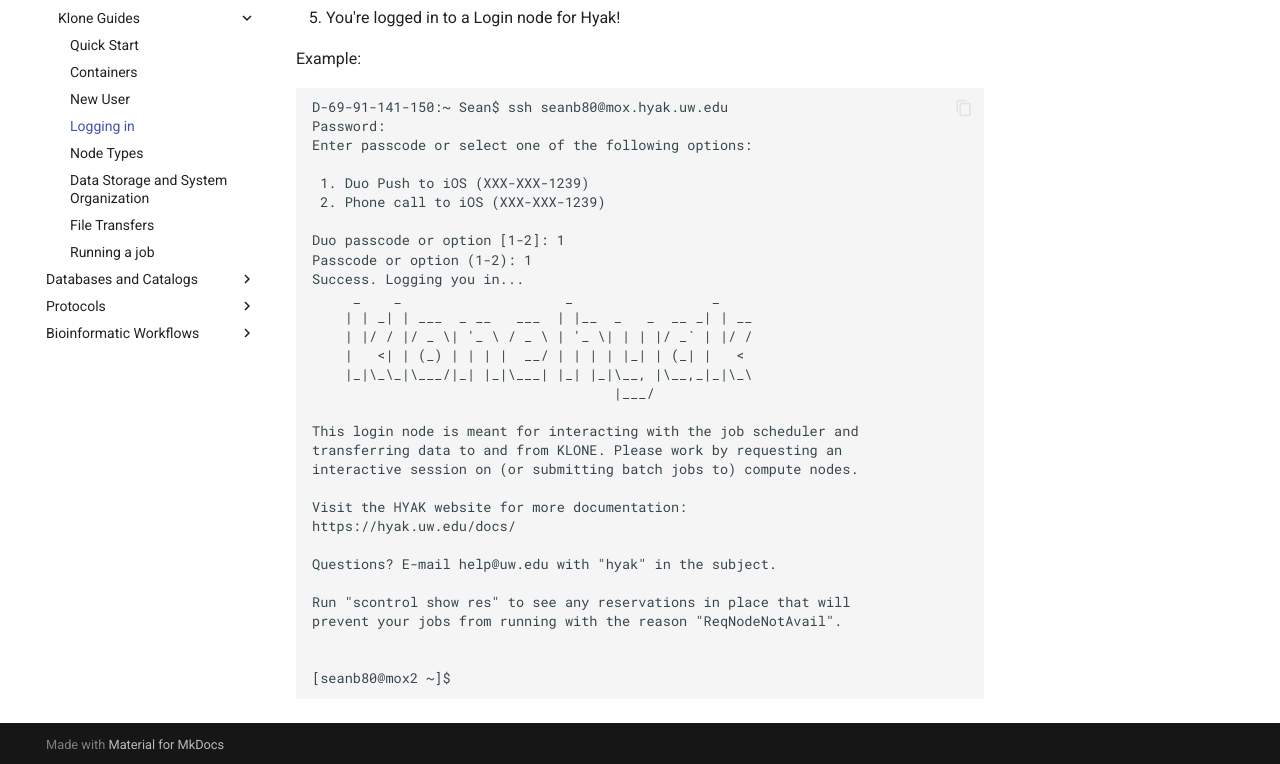
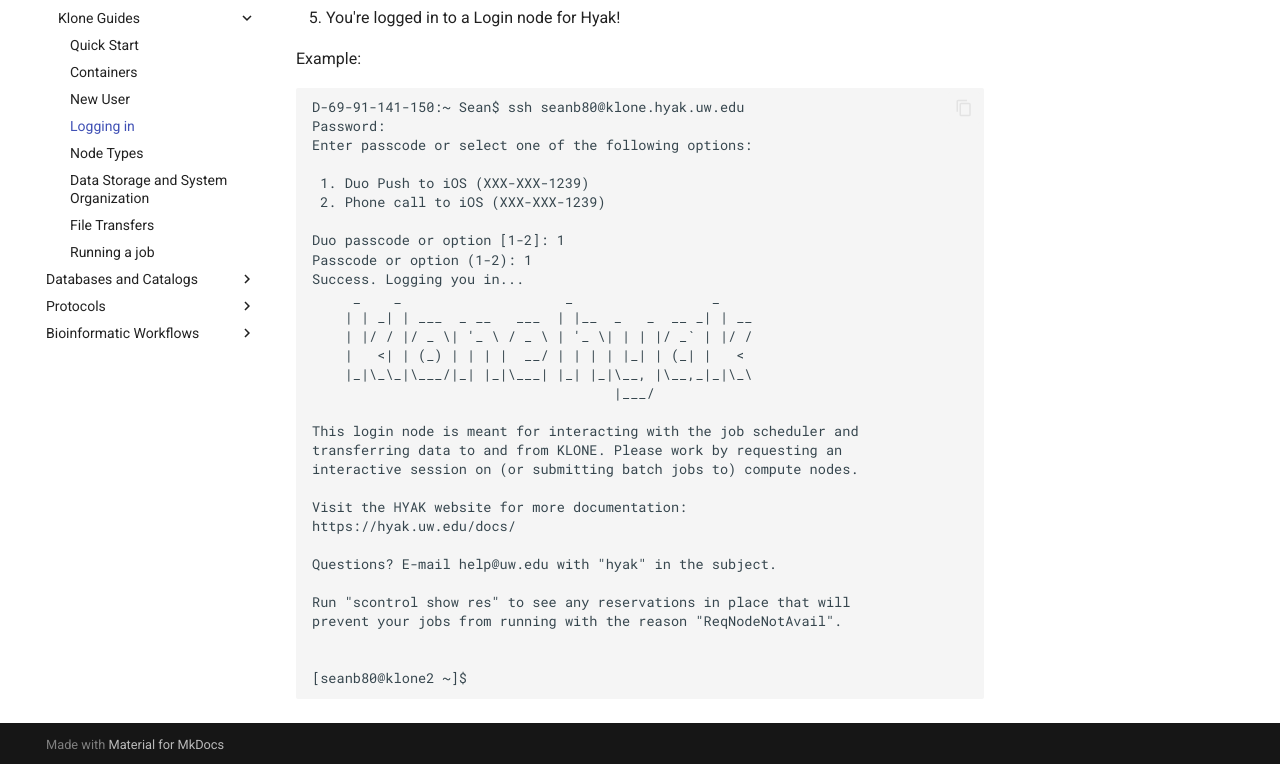
Before and after one commit to RobertsLab/resources, an MkDocs documentation site: the page built from docs/klone_Logging-In.md, in a window 1280 px wide and 1102 px high. Shown: the part 335-1099 px from the top of the window. Built offline with MkDocs 1.6.1 and Material for MkDocs 9.7.7, drawn with Linux system fonts in a browser that asks for light colours; comment, search, counter and statistics services are not loaded.

Commit message:
replace mox with klone in klone_Logging-In.md

````diff
--- a/docs/klone_Logging-In.md
+++ b/docs/klone_Logging-In.md
@@ -7,7 +7,7 @@
 Example:
 
 ```
-D-69-91-141-150:~ Sean$ ssh seanb80@mox.hyak.uw.edu
+D-69-91-141-150:~ Sean$ ssh seanb80@klone.hyak.uw.edu
 Password:
 Enter passcode or select one of the following options:
 
@@ -37,5 +37,5 @@
 prevent your jobs from running with the reason "ReqNodeNotAvail".
 
 
-[seanb80@mox2 ~]$
+[seanb80@klone2 ~]$
 ```
````
